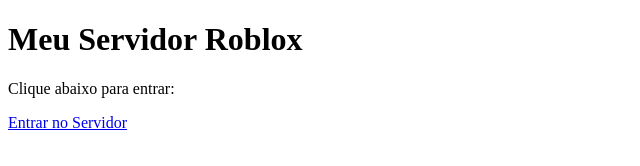
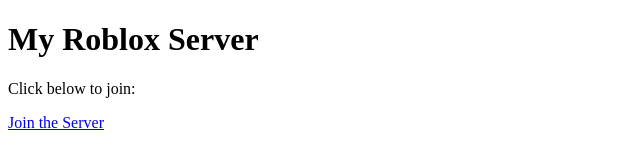
Before and after one commit to henriquealvesdesousa72-max/pagina, a plain HTML site: page index.html in a window 1280 px wide. Shown: the whole page, without its empty margins (0-640 px from the left). Drawn offline with Linux system fonts and the light colour scheme.

Commit message:
Translate HTML content to English

```diff
--- a/index.html
+++ b/index.html
@@ -1,17 +1,19 @@
 <!DOCTYPE html>
-<html>
+<html lang="pt-BR">
 <head>
-  <meta charset="UTF-8">
-  <title>Servidor Roblox</title>
+<meta charset="UTF-8">
+
+<title>Roblox Server</title>
+
 </head>
 <body>
 
-<h1>Meu Servidor Roblox</h1>
+<h1>My Roblox Server</h1>
 
-<p>Clique abaixo para entrar:</p>
+<p>Click below to join:</p>
 
 <a href="https://www.roblox.com/share?code=d9fb5cb7eb4c0b4ab062bdaf3c45089e&type=Server">
-Entrar no Servidor
+  Join the Server
 </a>
 
 </body>
```
